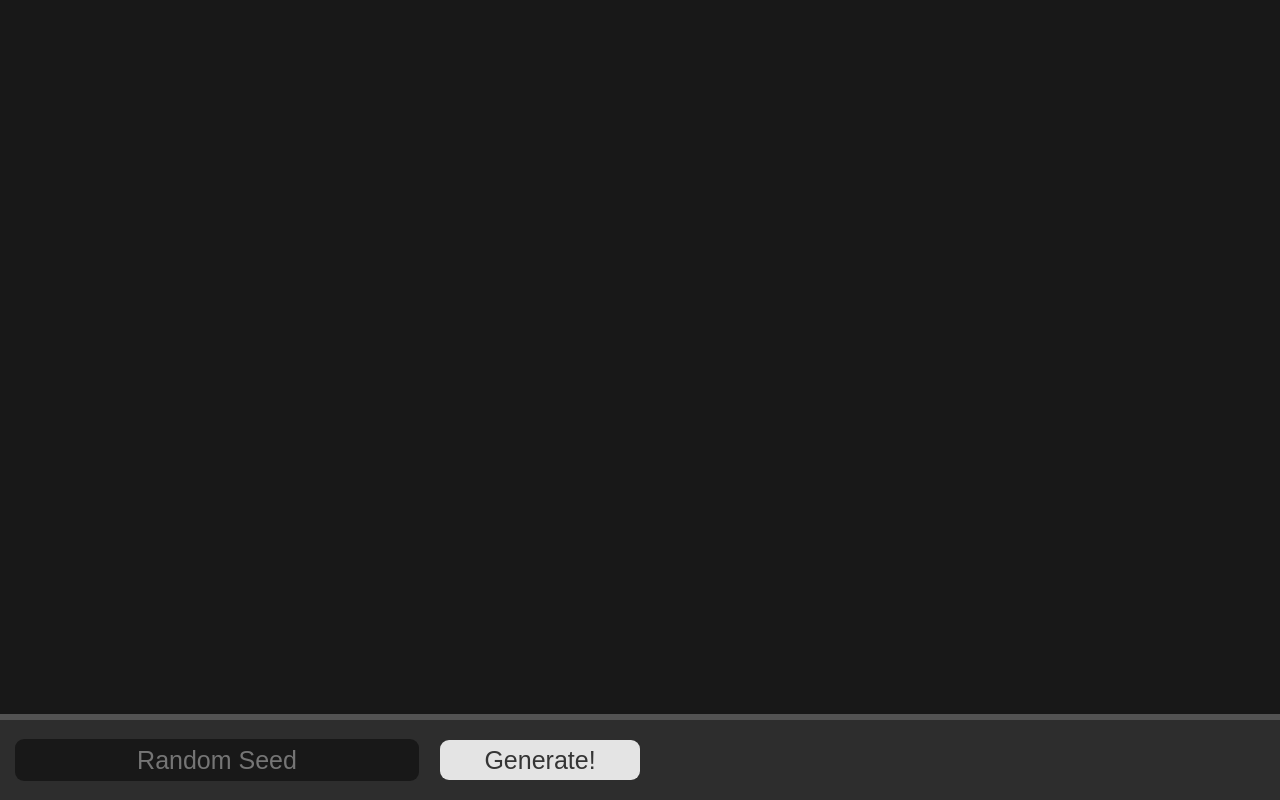
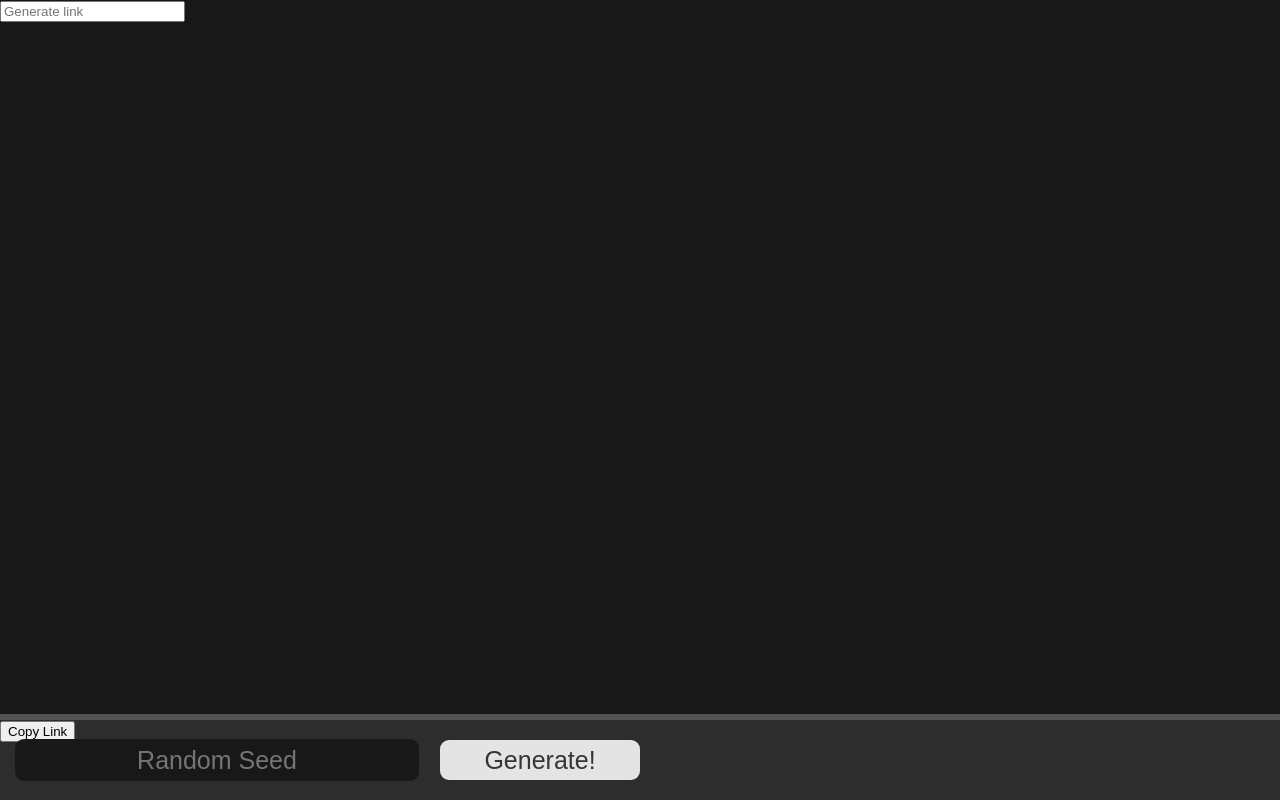
Before and after one commit to KaydaCant/minecraft-advancement-roulette, a plain HTML site: page index.html in a window 1280 px wide. Drawn offline with nearby package versions, Linux system fonts and the light colour scheme.

Commit message:
Update index.html

```diff
--- a/index.html
+++ b/index.html
@@ -22,9 +22,12 @@
     <noscript>
         You need to enable JavaScript to run this app.
     </noscript>
+
+    <input type="text" class="link" placeholder="Generate link" readonly>
     <form class="generator">
         <input type="text" name="seed" class="generatorSeed" placeholder="Random Seed">
         <input type="submit" class="generatorButton" value="Generate!">
+        <button class="getLink">Copy Link</button>
     </form>
 
     <div class="advancements">
```
